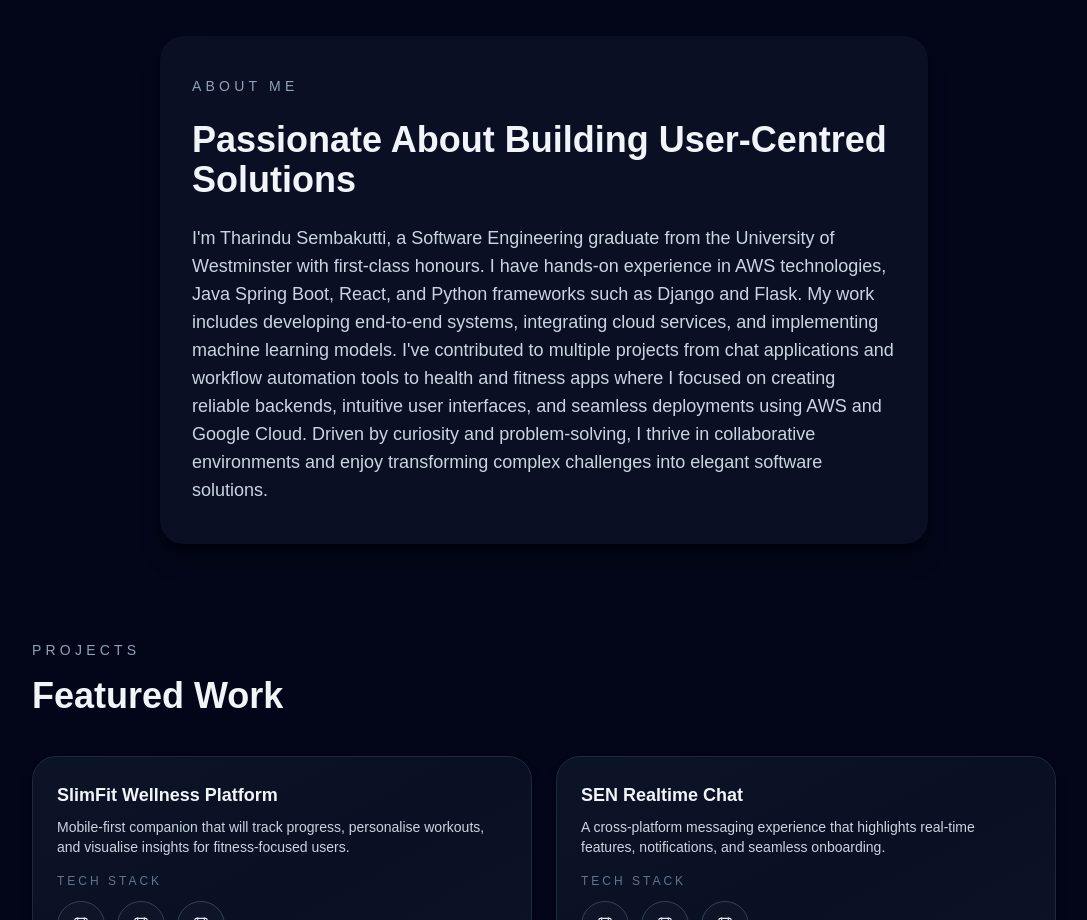
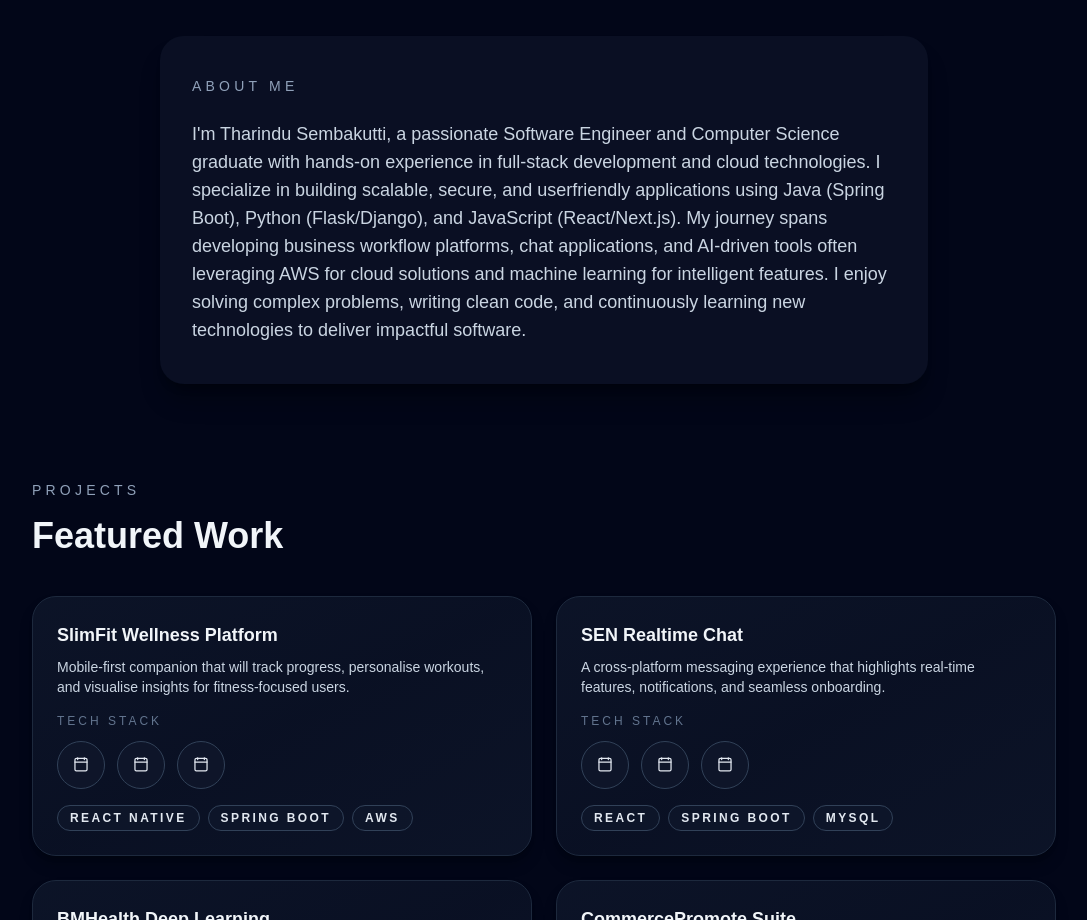
Before and after one commit to TharinduSilva2019774/TharinduSilva2019774.github.io, a Next.js app: page / in a window 1280 px wide. Shown: the part 860-1780 px from the top of the page, without its empty margins (96-1183 px from the left). Built offline with nearby package versions, Linux system fonts and the light colour scheme.

Commit message:
small fixes

```diff
--- a/app/page.tsx
+++ b/app/page.tsx
@@ -375,22 +375,17 @@ export default function HomePage() {
       <section id="about" className="px-6 py-24">
         <Reveal className={aboutCardClass}>
           <p className={sectionBadgeClass}>About Me</p>
-          <h2 className={sectionHeadingClass}>
-            Passionate About Building User-Centred Solutions
-          </h2>
           <p className={sectionBodyText}>
-            I'm Tharindu Sembakutti, a Software Engineering graduate from the
-            University of Westminster with first-class honours. I have hands-on
-            experience in AWS technologies, Java Spring Boot, React, and Python
-            frameworks such as Django and Flask. My work includes developing
-            end-to-end systems, integrating cloud services, and implementing
-            machine learning models. I've contributed to multiple projects from
-            chat applications and workflow automation tools to health and
-            fitness apps where I focused on creating reliable backends,
-            intuitive user interfaces, and seamless deployments using AWS and
-            Google Cloud. Driven by curiosity and problem-solving, I thrive in
-            collaborative environments and enjoy transforming complex challenges
-            into elegant software solutions.
+            I'm Tharindu Sembakutti, a passionate Software Engineer and Computer
+            Science graduate with hands-on experience in full-stack development
+            and cloud technologies. I specialize in building scalable, secure,
+            and userfriendly applications using Java (Spring Boot), Python
+            (Flask/Django), and JavaScript (React/Next.js). My journey spans
+            developing business workflow platforms, chat applications, and
+            AI-driven tools often leveraging AWS for cloud solutions and machine
+            learning for intelligent features. I enjoy solving complex problems,
+            writing clean code, and continuously learning new technologies to
+            deliver impactful software.
           </p>
         </Reveal>
       </section>
--- a/app/resume/page.tsx
+++ b/app/resume/page.tsx
@@ -31,6 +31,13 @@ type Project = {
   tech: string[];
 };
 
+type Course = {
+  title: string;
+  provider: string;
+  link: string;
+  description: string;
+};
+
 const summary = [
   "First-class Software Engineering graduate with hands-on experience delivering production-ready features across web, mobile, and cloud platforms.",
   "Comfortable spanning frontend and backend work, with a focus on secure AWS-backed architectures and polished user experiences.",
@@ -52,7 +59,12 @@ const experiences: Experience[] = [
       "Document incidents, fixes, and customer feedback to drive continuous improvement.",
       "Collaborate with partner companies when integrated solutions are required.",
     ],
-    stack: ["Systems diagnostics", "Windows", "Customer enablement", "Knowledge base upkeep"],
+    stack: [
+      "Systems diagnostics",
+      "Windows",
+      "Customer enablement",
+      "Knowledge base upkeep",
+    ],
   },
   {
     company: "Rootcode Labs",
@@ -69,14 +81,22 @@ const experiences: Experience[] = [
       "Implemented Route 53 routing to support tenant-specific subdomains.",
       "Built React components that consumed REST APIs for data retrieval and management.",
     ],
-    stack: ["Spring Boot", "AWS Cognito", "AWS Lambda", "ReactJS", "MySQL", "Git"],
+    stack: [
+      "Spring Boot",
+      "AWS Cognito",
+      "AWS Lambda",
+      "ReactJS",
+      "MySQL",
+      "Git",
+    ],
   },
   {
     company: "CommercePromote Inc",
     role: "Summer Intern (Software Engineering)",
     period: "Jun 2021 - Jul 2023",
-    location: "Remote",
-    summary: "Worked on ServiceTag, an auto repair shop management platform supporting daily operations.",
+    location: "Colombo, Sri Lanka (Onsite)",
+    summary:
+      "Worked on ServiceTag, an auto repair shop management platform supporting daily operations.",
     highlights: [
       "Designed and built RESTful APIs with .NET to power core workflows.",
       "Implemented responsive UI screens using React and TypeScript.",
@@ -103,7 +123,13 @@ const education: EducationItem[] = [
 const skillGroups: SkillGroup[] = [
   {
     title: "Frontend and Mobile",
-    items: ["ReactJS", "React Native", "TypeScript", "JavaScript", "Tailwind CSS"],
+    items: [
+      "ReactJS",
+      "React Native",
+      "TypeScript",
+      "JavaScript",
+      "Tailwind CSS",
+    ],
   },
   {
     title: "Backend and APIs",
@@ -111,15 +137,38 @@ const skillGroups: SkillGroup[] = [
   },
   {
     title: "Cloud and DevOps",
-    items: ["AWS Lambda", "AWS Cognito", "Route 53", "RDS", "EC2", "CodePipeline"],
+    items: [
+      "AWS Lambda",
+      "AWS Cognito",
+      "Route 53",
+      "RDS",
+      "EC2",
+      "CodePipeline",
+    ],
   },
   {
     title: "Data and Analytics",
-    items: ["MySQL", "SQL", "H2 Database", "Regression modelling", "Deep learning with VGG16"],
+    items: [
+      "MySQL",
+      "SQL",
+      "H2 Database",
+      "Regression modelling",
+      "Deep learning with VGG16",
+    ],
   },
   {
     title: "Practices and Tooling",
     items: ["Git", "GitHub pipelines", "Unit testing", "Integration testing"],
+  },
+];
+
+const courses: Course[] = [
+  {
+    title: "AI Python for Beginners",
+    provider: "deeplearning.ai",
+    link: "https://learn.deeplearning.ai/accomplishments/d8e5d841-2db1-4692-82f8-4cd20977af9e?usp=sharing",
+    description:
+      "Learn Python programming with AI support to enhance your coding workflow. Build strong skills in writing, testing, and debugging code efficiently, and apply your knowledge to develop real-world AI-powered applications.",
   },
 ];
 
@@ -163,9 +212,15 @@ export default function ResumePage() {
       <header className="bg-slate-900 text-slate-100">
         <div className="mx-auto grid max-w-5xl gap-10 px-6 py-16 lg:grid-cols-[2fr_1fr] lg:items-start">
           <div className="space-y-6">
-            <p className="text-xs uppercase tracking-[0.4em] text-slate-400">Curriculum Vitae</p>
-            <h1 className="text-4xl font-bold tracking-tight sm:text-5xl">Tharindu Silva</h1>
-            <h2 className="text-lg font-medium text-slate-300">Software Engineer - Full Stack and Cloud</h2>
+            <p className="text-xs uppercase tracking-[0.4em] text-slate-400">
+              Curriculum Vitae
+            </p>
+            <h1 className="text-4xl font-bold tracking-tight sm:text-5xl">
+              Tharindu Silva
+            </h1>
+            <h2 className="text-lg font-medium text-slate-300">
+              Software Engineer - Full Stack and Cloud
+            </h2>
             <div className="space-y-4 text-sm leading-relaxed text-slate-300 sm:text-base">
               {summary.map((paragraph) => (
                 <p key={paragraph}>{paragraph}</p>
@@ -180,24 +235,41 @@ export default function ResumePage() {
           </div>
           <div className="flex flex-col gap-4 rounded-3xl border border-white/10 bg-slate-800/40 p-6 text-sm text-slate-200">
             <div>
-              <span className="text-xs uppercase tracking-[0.3em] text-slate-400">Location</span>
+              <span className="text-xs uppercase tracking-[0.3em] text-slate-400">
+                Location
+              </span>
               <p className="mt-1 font-medium">London, United Kingdom</p>
             </div>
             <div>
-              <span className="text-xs uppercase tracking-[0.3em] text-slate-400">Phone</span>
-              <a className="mt-1 block font-medium hover:text-white" href="tel:+447438417881">
+              <span className="text-xs uppercase tracking-[0.3em] text-slate-400">
+                Phone
+              </span>
+              <a
+                className="mt-1 block font-medium hover:text-white"
+                href="tel:+447438417881"
+              >
                 +44 (74) 3841 7881
               </a>
             </div>
             <div>
-              <span className="text-xs uppercase tracking-[0.3em] text-slate-400">Email</span>
-              <a className="mt-1 block font-medium hover:text-white" href="mailto:tsembakutti@gmail.com">
+              <span className="text-xs uppercase tracking-[0.3em] text-slate-400">
+                Email
+              </span>
+              <a
+                className="mt-1 block font-medium hover:text-white"
+                href="mailto:tsembakutti@gmail.com"
+              >
                 tsembakutti@gmail.com
               </a>
             </div>
             <div>
-              <span className="text-xs uppercase tracking-[0.3em] text-slate-400">Portfolio</span>
-              <Link className="mt-1 block font-medium hover:text-white" href="/">
+              <span className="text-xs uppercase tracking-[0.3em] text-slate-400">
+                Portfolio
+              </span>
+              <Link
+                className="mt-1 block font-medium hover:text-white"
+                href="/"
+              >
                 tharindusilva.github.io
               </Link>
             </div>
@@ -219,16 +291,24 @@ export default function ResumePage() {
               >
                 <div className="flex flex-wrap items-start justify-between gap-4">
                   <div>
-                    <h3 className="text-xl font-semibold text-slate-900">{experience.role}</h3>
-                    <p className="text-sm font-medium text-slate-600">{experience.company}</p>
+                    <h3 className="text-xl font-semibold text-slate-900">
+                      {experience.role}
+                    </h3>
+                    <p className="text-sm font-medium text-slate-600">
+                      {experience.company}
+                    </p>
                   </div>
                   <div className="text-right text-sm text-slate-500">
-                    <p className="font-medium text-slate-600">{experience.period}</p>
+                    <p className="font-medium text-slate-600">
+                      {experience.period}
+                    </p>
                     {experience.location ? <p>{experience.location}</p> : null}
                   </div>
                 </div>
                 {experience.summary ? (
-                  <p className="mt-4 text-sm text-slate-600">{experience.summary}</p>
+                  <p className="mt-4 text-sm text-slate-600">
+                    {experience.summary}
+                  </p>
                 ) : null}
                 <ul className="mt-4 space-y-2 text-sm text-slate-600">
                   {experience.highlights.map((item) => (
@@ -249,7 +329,10 @@ export default function ResumePage() {
         </section>
 
         <section className="space-y-8">
-          <SectionHeading title="Education" description="Academic foundation and key areas of study." />
+          <SectionHeading
+            title="Education"
+            description="Academic foundation and key areas of study."
+          />
           <div className="space-y-6">
             {education.map((item) => (
               <article
@@ -258,8 +341,12 @@ export default function ResumePage() {
               >
                 <div className="flex flex-wrap items-start justify-between gap-4">
                   <div>
-                    <h3 className="text-xl font-semibold text-slate-900">{item.degree}</h3>
-                    <p className="text-sm font-medium text-slate-600">{item.institution}</p>
+                    <h3 className="text-xl font-semibold text-slate-900">
+                      {item.degree}
+                    </h3>
+                    <p className="text-sm font-medium text-slate-600">
+                      {item.institution}
+                    </p>
                   </div>
                   <div className="text-right text-sm text-slate-500">
                     <p className="font-medium text-slate-600">{item.period}</p>
@@ -267,7 +354,9 @@ export default function ResumePage() {
                   </div>
                 </div>
                 {item.grade ? (
-                  <p className="mt-3 text-sm font-medium text-slate-600">{item.grade}</p>
+                  <p className="mt-3 text-sm font-medium text-slate-600">
+                    {item.grade}
+                  </p>
                 ) : null}
                 <ul className="mt-4 space-y-2 text-sm text-slate-600">
                   {item.details.map((detail) => (
@@ -283,17 +372,25 @@ export default function ResumePage() {
         </section>
 
         <section className="space-y-6">
-          <SectionHeading title="Skills" description="Technologies and practices applied across projects." />
+          <SectionHeading
+            title="Skills"
+            description="Technologies and practices applied across projects."
+          />
           <div className="grid gap-4 md:grid-cols-2">
             {skillGroups.map((group) => (
               <div
                 key={group.title}
                 className="rounded-3xl border border-slate-200 bg-white p-6 shadow-sm shadow-slate-200/60"
               >
-                <h3 className="text-sm font-semibold uppercase tracking-[0.2em] text-slate-500">{group.title}</h3>
+                <h3 className="text-sm font-semibold uppercase tracking-[0.2em] text-slate-500">
+                  {group.title}
+                </h3>
                 <div className="mt-4 flex flex-wrap gap-2 text-sm text-slate-700">
                   {group.items.map((skill) => (
-                    <span key={skill} className="rounded-full bg-slate-200 px-3 py-1 font-medium">
+                    <span
+                      key={skill}
+                      className="rounded-full bg-slate-200 px-3 py-1 font-medium"
+                    >
                       {skill}
                     </span>
                   ))}
@@ -303,8 +400,41 @@ export default function ResumePage() {
           </div>
         </section>
 
+        <section className="space-y-6">
+          <SectionHeading
+            title="Courses"
+            description="Recent professional development and certifications."
+          />
+          <div className="grid gap-4 md:grid-cols-2">
+            {courses.map((course) => (
+              <article
+                key={course.title}
+                className="rounded-3xl border border-slate-200 bg-white p-6 shadow-sm shadow-slate-200/60"
+              >
+                <h3 className="text-sm font-semibold uppercase tracking-[0.2em] text-slate-500">
+                  {course.provider}
+                </h3>
+                <Link
+                  href={course.link}
+                  target="_blank"
+                  rel="noopener noreferrer"
+                  className="mt-2 inline-flex w-fit items-center text-base font-semibold text-slate-900 hover:text-slate-600"
+                >
+                  {course.title}
+                </Link>
+                <p className="mt-3 text-sm text-slate-600">
+                  {course.description}
+                </p>
+              </article>
+            ))}
+          </div>
+        </section>
+
         <section className="space-y-8">
-          <SectionHeading title="Selected Projects" description="Case studies that highlight delivery, impact, and tooling." />
+          <SectionHeading
+            title="Selected Projects"
+            description="Case studies that highlight delivery, impact, and tooling."
+          />
           <div className="space-y-6">
             {projects.map((project) => (
               <article
@@ -312,7 +442,9 @@ export default function ResumePage() {
                 className="rounded-3xl border border-slate-200 bg-white p-8 shadow-sm shadow-slate-200/60"
               >
                 <div className="flex flex-wrap items-baseline justify-between gap-3">
-                  <h3 className="text-xl font-semibold text-slate-900">{project.name}</h3>
+                  <h3 className="text-xl font-semibold text-slate-900">
+                    {project.name}
+                  </h3>
                   <span className="rounded-full bg-slate-200 px-3 py-1 text-xs font-semibold uppercase tracking-[0.2em] text-slate-600">
                     {project.context}
                   </span>
@@ -327,7 +459,10 @@ export default function ResumePage() {
                 </ul>
                 <div className="mt-4 flex flex-wrap gap-2 text-xs uppercase tracking-[0.2em] text-slate-500">
                   {project.tech.map((tech) => (
-                    <span key={tech} className="rounded-full border border-slate-200 bg-slate-100 px-3 py-1 font-semibold">
+                    <span
+                      key={tech}
+                      className="rounded-full border border-slate-200 bg-slate-100 px-3 py-1 font-semibold"
+                    >
                       {tech}
                     </span>
                   ))}
@@ -340,7 +475,10 @@ export default function ResumePage() {
 
       <footer className="border-t border-slate-200 bg-white">
         <div className="mx-auto flex max-w-5xl flex-wrap items-center justify-between gap-4 px-6 py-8 text-sm text-slate-600">
-          <p>Open to software engineering roles focused on full-stack development and cloud platforms.</p>
+          <p>
+            Open to software engineering roles focused on full-stack
+            development, cloud platforms, machine learning, and AI.
+          </p>
           <a
             className="rounded-full border border-slate-200 px-4 py-2 font-semibold text-slate-700 hover:border-slate-400 hover:text-slate-900"
             href="mailto:tsembakutti@gmail.com"
@@ -362,7 +500,9 @@ function SectionHeading({ title, description }: SectionHeadingProps) {
   return (
     <div className="space-y-2">
       <h2 className="text-2xl font-semibold text-slate-900">{title}</h2>
-      {description ? <p className="text-sm text-slate-600">{description}</p> : null}
+      {description ? (
+        <p className="text-sm text-slate-600">{description}</p>
+      ) : null}
     </div>
   );
 }
```
